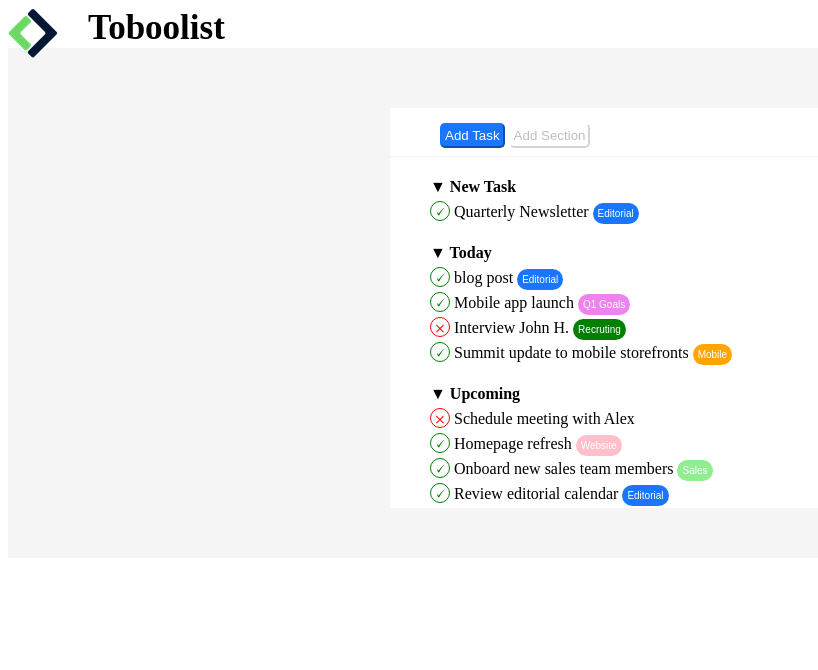
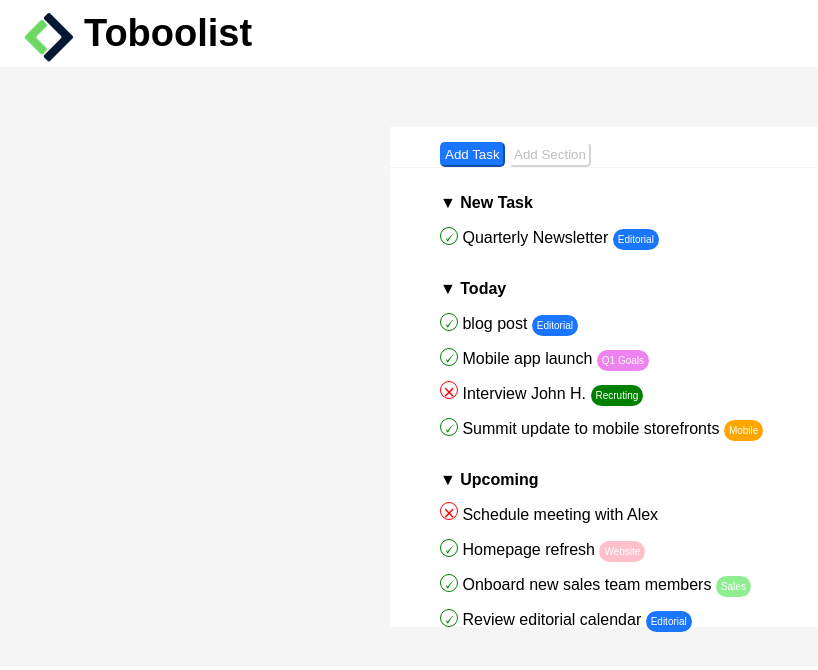
Before and after one commit to Emanuele117/html-css-toboolist, a plain HTML site: page index.html in a window 1280 px wide. Shown: the whole page, without its empty margins (0-818 px from the left). Drawn offline with Linux system fonts and the light colour scheme.

Commit message:
modifiche correzione live

```diff
--- a/index.html
+++ b/index.html
@@ -34,12 +34,12 @@
                     <li><strong>&#9660 Today</strong></li>
                     <li> <span>&#128504;</span> blog post  <button class="bottone4">Editorial</button></li>
                     <li> <span>&#128504;</span>  Mobile app launch  <button class="bottone5">Q1 Goals</button></li>
-                    <li> <span class="x"> &#65794; </span> Interview John H. <button class="bottone6">Recruting</button></li>
+                    <li> <span class="x"> &times; </span> Interview John H. <button class="bottone6">Recruting</button></li>
                     <li> <span>&#128504;</span> Summit update to mobile storefronts <button class="bottone7">Mobile</button></li>
                 </ul>
                 <ul class="lista3">
                     <li><strong>&#9660 Upcoming</strong></li>
-                    <li> <span class="x">&#65794;</span>  Schedule meeting with Alex</li>
+                    <li> <span class="x">&times;</span>  Schedule meeting with Alex</li>
                     <li> <span> &#128504;</span> Homepage refresh  <button class="bottone8">Website</button></li>
                     <li> <span>&#128504;</span> Onboard new sales team members  <button class="bottone9">Sales</button></li>
                     <li> <span> &#128504;</span> Review editorial calendar  <button class="bottone10">Editorial</button></li>
--- a/style.css
+++ b/style.css
@@ -1,27 +1,45 @@
-.base{
+*{
+    box-sizing: border-box;
+    margin: 0;
+    padding: 0;
+}
+
+header{
+    padding: .75rem 1.5rem;
+}
+
+
+
+body{
     background-color: white;
+    font-family: Arial;
 }
 
 .logo{
     float: left;
+    display: inline-block;
+    vertical-align: middle;
+    font-weight: 700;
+    font-size: 2rem;
+
 }
 
 .todolist{
-    font-size: 35px;
+    font-size: 38px;
     margin: auto;
-    padding-left: 80px;
+    padding-left: 60px;
 }
 
 #rettangolo{
 
-    height: 500px;
+    height: 600px;
     background-color: whitesmoke;
     padding-top: 10px;
 }
 
 .quadrato{
     width: 500px;
-    height: 400px;
+    height: 500px;
     background-color: white;
     margin: auto;
     margin-top: 50px;
@@ -54,19 +72,24 @@
 
 .lista1{
     list-style: none;
-    line-height: 25px;
-
-
+    line-height: 35px;
+    padding-top: 1rem;
+    margin-left: 50px;
 }
 
 .lista2{
     list-style: none;
-    line-height: 25px;
+    line-height: 35px;
+    margin-left: 50px;
+    padding-top: 1rem;
+
 }
 
 .lista3{
     list-style: none;
-    line-height: 25px;
+    line-height: 35px;
+    margin-left: 50px;
+    padding-top: 1rem;
 }
 
 .bottone3{
@@ -161,4 +184,5 @@ span{
     line-height: 20px;
     border-radius: 50%;
     color: red;
+    font-size: 20px;
 }
```
